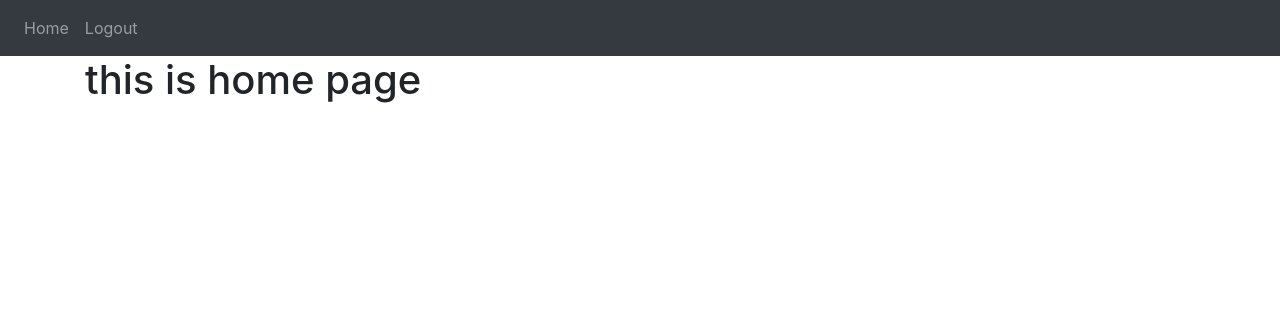
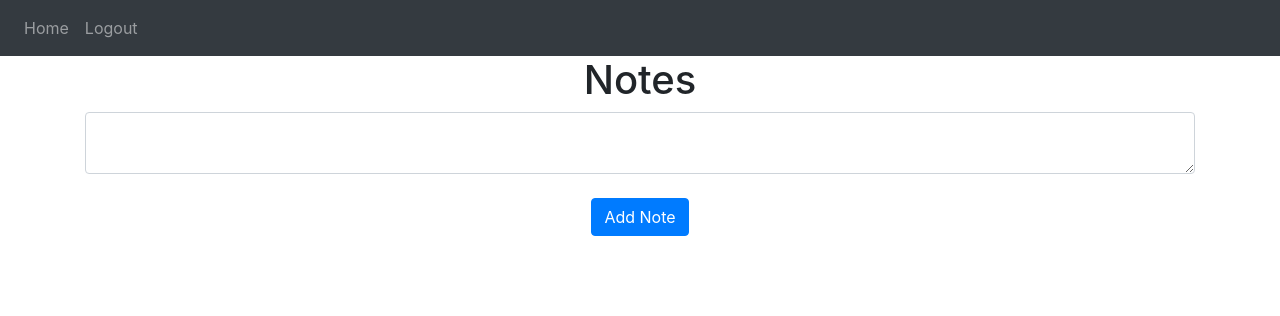
Before and after one commit to Siddharth-A/automation_eng, a Flask app: page / in a window 1280 px wide. Shown: the top 316 px of the page. Run offline with Flask 3, Linux system fonts and the light colour scheme; a user stored in the database is signed in; some libraries are stand-ins or nearby versions.

Commit message:
[FLASK] Add notes add and delete func

```diff
--- a/flask/2notes-app/website/templates/base.html
+++ b/flask/2notes-app/website/templates/base.html
@@ -74,5 +74,19 @@
       integrity="sha384-JZR6Spejh4U02d8jOt6vLEHfe/JQGiRRSQQxSfFWpi1MquVdAyjUar5+76PVCmYl"
       crossorigin="anonymous"
     ></script>
+
+    {% block javascript %}
+    <script type="text/javascript">
+      function deleteNote(noteId) {
+  fetch("/delete-note", {
+    method: "POST",
+    body: JSON.stringify({ noteId: noteId }),
+  }).then((_res) => {
+    window.location.href = "/";
+  });
+  }
+</script>
+{% endblock %}
+
   </body>
 </html>
--- a/flask/2notes-app/website/templates/home.html
+++ b/flask/2notes-app/website/templates/home.html
@@ -2,5 +2,22 @@
 {% block title %}Home{% endblock %}
 
 {% block content %}
-<h1>this is home page</h1>
+<h1 align="center">Notes</h1>
+<ul class="list-group list-group-flush" id="notes">
+  {% for note in user.notes %}
+  <li class="list-group-item">
+    {{ note.data }}
+    <button type="button" class="close" onClick="deleteNote({{ note.id }})">
+      <span aria-hidden="true">&times;</span>
+    </button>
+  </li>
+  {% endfor %}
+</ul>
+<form method="POST">
+  <textarea name="note" id="note" class="form-control"></textarea>
+  <br />
+  <div align="center">
+    <button type="submit" class="btn btn-primary">Add Note</button>
+  </div>
+</form>
 {% endblock %}
--- a/flask/2notes-app/website/views.py
+++ b/flask/2notes-app/website/views.py
@@ -1,12 +1,37 @@
 # views route page
 
-from flask import Blueprint, render_template
+from flask import Blueprint, render_template, request, flash
 from flask_login import login_required, current_user
+from .models import Note
+from . import db
+import json
 
 views = Blueprint('views', __name__)
 
-@views.route('/')
+@views.route('/', methods=['GET', 'POST'])
 @login_required
 def home():
-    # return "<h1> Test <h1>"
+    if request.method == 'POST':
+        note = request.form.get('note')
+
+        if len(note) < 1:
+            flash ('Note is too short!', category='error')
+        else:
+            new_note = Note(data=note, user_id=current_user.id)  #providing the schema for the note
+            db.session.add(new_note) #adding the note to the database
+            db.session.commit()
+            flash('Note added!', category='success')
+
     return render_template("home.html", user=current_user)
+
+@views.route('/delete-note', methods=['POST'])
+def delete_note():
+    note = json.loads(request.data) # this function expects a JSON from the INDEX.js file
+    noteId = note['noteId']
+    note = Note.query.get(noteId)
+    if note:
+        if note.user_id == current_user.id:
+            db.session.delete(note)
+            db.session.commit()
+
+    return jsonify({})
```
Also changed, not shown: flask/2notes-app/website/static/index.js (added, +8 -0 lines), flask/2notes-app/instance/database.db.
